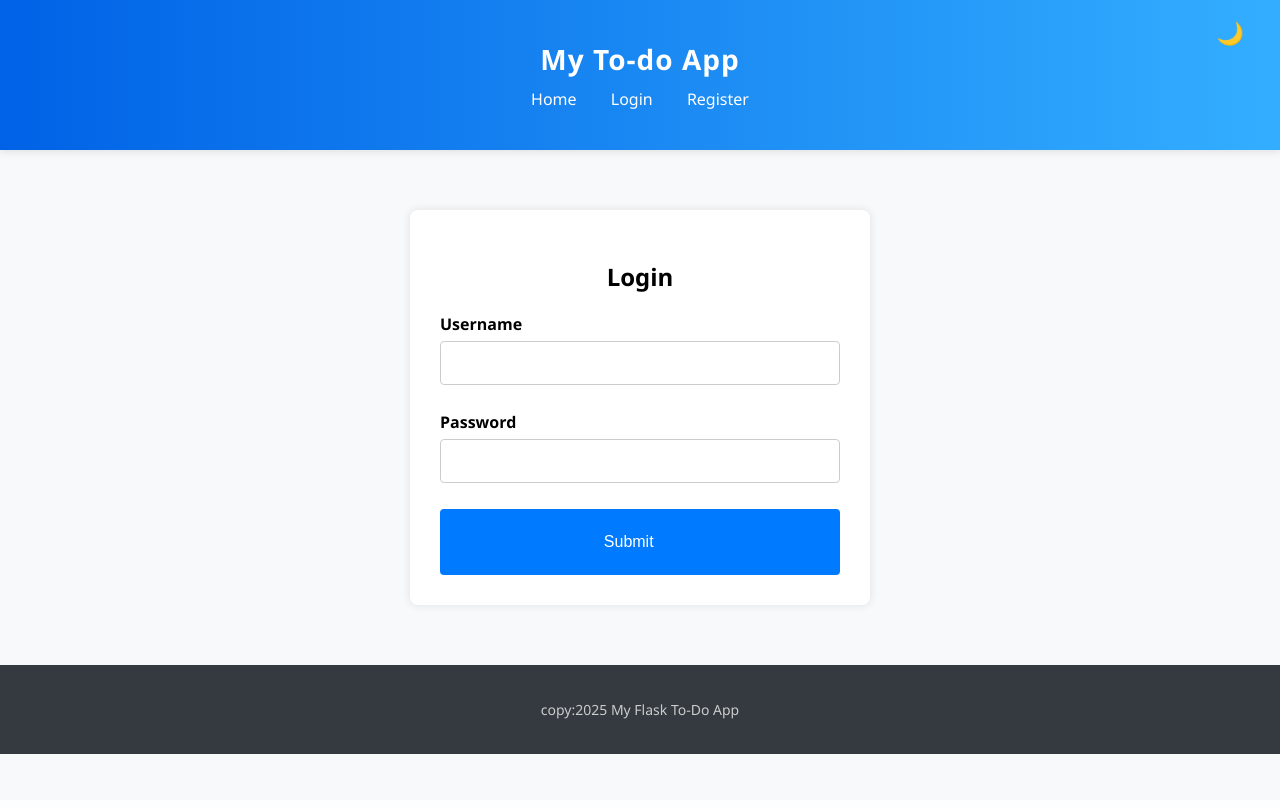
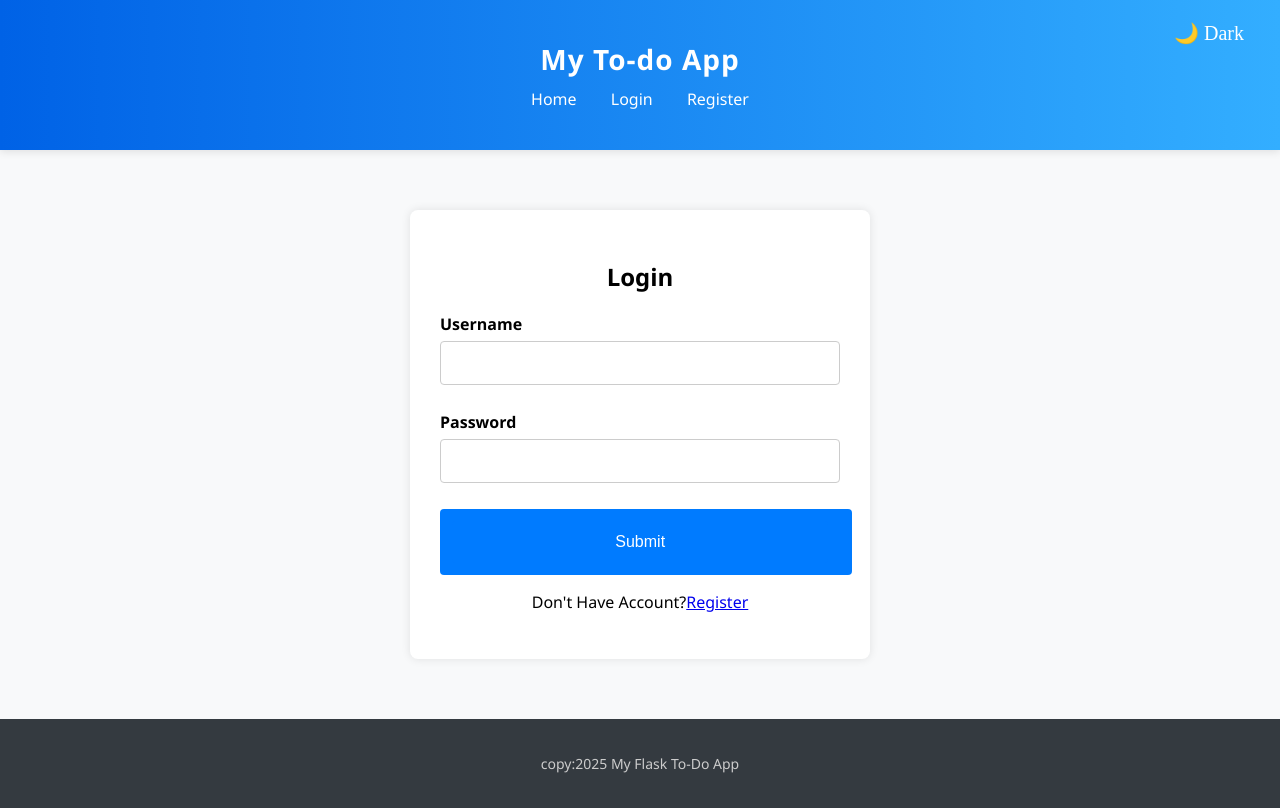
Before and after one commit to Ansh-Kothadia/Todo_App, a Flask app: page /login in a window 1280 px wide. Before the commit the page ends 754 px from the top, so only its background shows below. Run offline with Flask 3, Linux system fonts and the light colour scheme.

Commit message:
Update of modes and login page

```diff
--- a/app/static/script.js
+++ b/app/static/script.js
@@ -5,16 +5,16 @@
     // Set theme immediately to prevent flicker
     if (localStorage.getItem('theme') === 'dark') {
       body.classList.add('dark');
-      toggleBtn.textContent = '☀️';
+      toggleBtn.textContent = '☀️ Light';
     } else {
-      toggleBtn.textContent = '🌙';
+      toggleBtn.textContent = '🌙 Dark';
     }
 
     toggleBtn.addEventListener('click', () => {
       body.classList.add('theme-transition');
       body.classList.toggle('dark');
       const isDark = body.classList.contains('dark');
-      toggleBtn.textContent = isDark ? '☀️' : '🌙';
+      toggleBtn.textContent = isDark ? '☀️ Light' : '🌙 Dark';
       localStorage.setItem('theme', isDark ? 'dark' : 'light');
 
       // Remove the transition class after animation
--- a/app/static/style.css
+++ b/app/static/style.css
@@ -102,7 +102,7 @@ footer p{
     color: white;
     border: none;
     padding: 12px;
-    width: 94%;
+    width: 97%;
     font-size: 16px;
     border-radius: 4px;
     cursor: pointer;
@@ -200,6 +200,9 @@ footer p{
      font-size:10px ;
     }
 
+    .btn{
+        width: 94%;
+    }
 }
 
 @media(max-width:400px){
@@ -301,6 +304,8 @@ footer p{
     color: white;
     cursor: pointer;
     z-index: 1000;
+    font-family: serif;
+    font-size: 20px;
 }
 
 /* 🌙 DARK MODE STYLES */
--- a/app/templates/login.html
+++ b/app/templates/login.html
@@ -17,6 +17,7 @@
         <div class="btn">
             <button type="submit" class="btn">Submit</button>
         </div>
+        <p style="text-align: center;">Don't Have Account?<a href="{{url_for('auth.register')}}">Register</a></p>
     </form>
 </div>
 {% endblock %}
```
